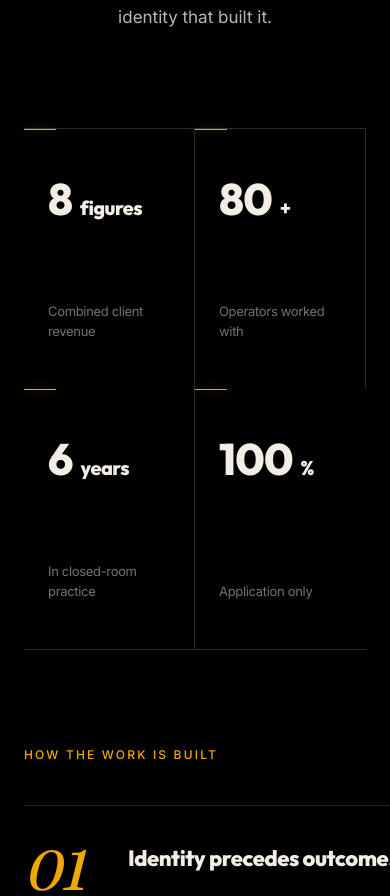
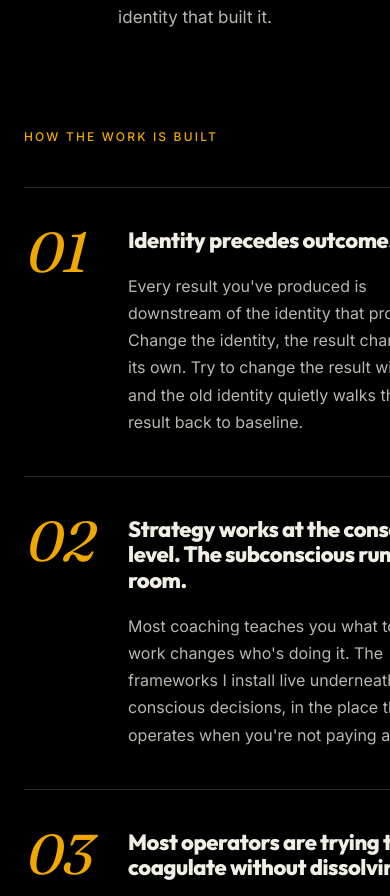
Before and after one commit to tayyibf555-prog/hamza-the-alchemist-website, a Next.js app: page / in a window 390 px wide. Shown: the part 2370-3266 px from the top of the page. Built offline with nearby package versions, Linux system fonts and the light colour scheme.

Commit message:
feat: About — remove the 8 figures / 80+ / 6 years / 100% stat band
Drops the four-cell stat band and its now-unused stats data, Stat type,
and CountUp import. About now flows: headline + narrative → principles
+ portrait.

```diff
--- a/app/components/About.tsx
+++ b/app/components/About.tsx
@@ -4,24 +4,10 @@ import Image from "next/image";
 import { motion, useReducedMotion } from "framer-motion";
 import { Reveal } from "./Reveal";
 import { SectionMarker } from "./SectionMarker";
-import { CountUp } from "./CountUp";
 
 const easeOutExpo = [0.16, 1, 0.3, 1] as const;
 
-type Stat = {
-  to: number;
-  /** Rendered at 0.45× the integer size, on the same line, with tight tracking. */
-  suffix: string;
-  label: string;
-};
 type Principle = { title: string; body: string };
-
-const stats: Stat[] = [
-  { to: 8, suffix: "figures", label: "Combined client revenue" },
-  { to: 80, suffix: "+", label: "Operators worked with" },
-  { to: 6, suffix: "years", label: "In closed-room practice" },
-  { to: 100, suffix: "%", label: "Application only" },
-];
 
 const principles: Principle[] = [
   {
@@ -78,95 +64,6 @@ export function About() {
             </p>
           </div>
         </Reveal>
-      </div>
-
-      {/* ─── Stat band ──────────────────────────────────────────────── */}
-      <div className="relative mx-auto max-w-[1320px] px-6 lg:px-10 mt-24 lg:mt-32">
-        <div
-          className="relative grid grid-cols-2 lg:grid-cols-4"
-          style={{
-            borderTop: "1px solid var(--color-hairline)",
-            borderBottom: "1px solid var(--color-hairline)",
-          }}
-        >
-          {stats.map((s, i) => {
-            const isNotLast = i < stats.length - 1;
-            return (
-              <motion.div
-                key={s.label}
-                initial={{ opacity: 0, y: reduced ? 0 : 24 }}
-                whileInView={{ opacity: 1, y: 0 }}
-                viewport={{ once: true, margin: "-10% 0px -10% 0px" }}
-                transition={{
-                  duration: 0.95,
-                  delay: i * 0.14,
-                  ease: easeOutExpo,
-                }}
-                className="group relative flex flex-col py-12 lg:py-16 px-6 lg:px-10 min-h-[260px] lg:min-h-[280px]"
-              >
-                {/* Animated vertical hairline divider — scales from top */}
-                {isNotLast && (
-                  <motion.span
-                    aria-hidden
-                    className="absolute top-0 right-0 w-px origin-top"
-                    style={{
-                      height: "100%",
-                      background: "var(--color-hairline)",
-                    }}
-                    initial={{ scaleY: 0 }}
-                    whileInView={{ scaleY: 1 }}
-                    viewport={{ once: true, margin: "-10% 0px -10% 0px" }}
-                    transition={{
-                      duration: 1.1,
-                      delay: i * 0.14 + 0.1,
-                      ease: easeOutExpo,
-                    }}
-                  />
-                )}
-
-                {/* Animated gold tick — grows from 0 width on cell entry,
-                    extends further on hover for a small interactive touch */}
-                <motion.span
-                  aria-hidden
-                  className="absolute top-0 left-0 h-px transition-all duration-500 group-hover:!w-16"
-                  style={{
-                    background: "var(--color-gold)",
-                    boxShadow: "0 0 8px oklch(0.78 0.165 78 / 0.45)",
-                    transitionTimingFunction: "var(--ease-out-expo)",
-                  }}
-                  initial={{ width: 0 }}
-                  whileInView={{ width: "32px" }}
-                  viewport={{ once: true, margin: "-10% 0px -10% 0px" }}
-                  transition={{
-                    duration: 0.9,
-                    delay: i * 0.14 + 0.4,
-                    ease: easeOutExpo,
-                  }}
-                />
-
-                {/* Value — count-up integer with inline smaller suffix.
-                    Every cell uses the same single-line structure so the
-                    values sit at identical vertical positions across the row. */}
-                <p
-                  className="font-display font-extrabold leading-[1] tracking-[-0.025em] text-[clamp(44px,4.6vw,72px)] text-[var(--color-ivory)] whitespace-nowrap transition-transform duration-500 group-hover:translate-x-1 flex items-baseline gap-[0.18em]"
-                  style={{ transitionTimingFunction: "var(--ease-out-expo)" }}
-                >
-                  <CountUp to={s.to} duration={1800} />
-                  <span className="text-[0.45em] font-extrabold tracking-tight leading-none">
-                    {s.suffix}
-                  </span>
-                </p>
-
-                {/* Label — anchored to bottom of cell so rows stay symmetric.
-                    whitespace-nowrap on desktop guarantees single-line labels;
-                    on mobile we allow wrap because cells are much narrower. */}
-                <p className="mt-auto pt-8 text-[13px] text-[var(--color-ivory-faint)] leading-[1.55] tracking-tight lg:whitespace-nowrap">
-                  {s.label}
-                </p>
-              </motion.div>
-            );
-          })}
-        </div>
       </div>
 
       {/* ─── Two-column: principles (left) + portrait (right) ──────── */}
```
